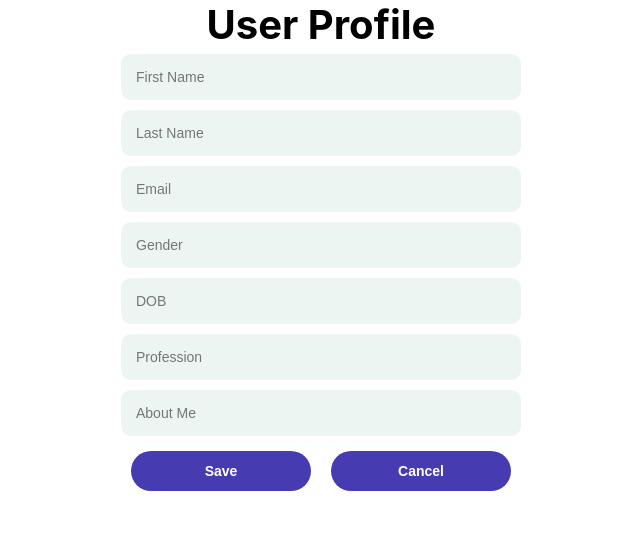
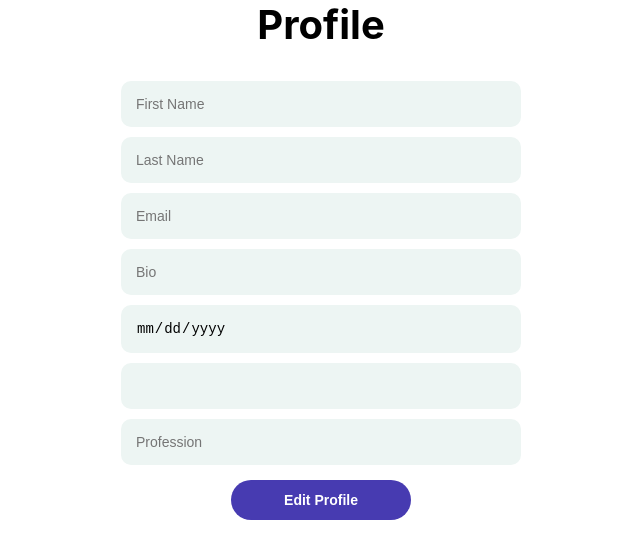
Before and after one commit to WSU-4110/CareConnect, a React (Create React App) app in the folder client/: page /viewProfile in a window 1280 px wide. Shown: the top 558 px of the page, without its empty margins (319-959 px from the left). Built offline with nearby package versions, Linux system fonts and the light colour scheme.

Commit message:
Updated Backend of View Profile

```diff
--- a/client/src/components/Login/index.jsx
+++ b/client/src/components/Login/index.jsx
@@ -17,6 +17,7 @@ const Login = () => {
 			const url = "http://localhost:8080/api/auth";
 			const { data: res } = await axios.post(url, data);
 			localStorage.setItem("token", res.data);
+			localStorage.setItem("user", data.email); // For User Profile
 			window.location = "/";
 		} catch (error) {
 			if (
--- a/client/src/components/Main/index.jsx
+++ b/client/src/components/Main/index.jsx
@@ -1,10 +1,13 @@
 import React from "react";
 import styles from "./styles.module.css";
 
-const Main = () => {
+const Main = (props) => {
   const handleLogout = () => {
     localStorage.removeItem("token");
-    window.location.reload();
+    localStorage.removeItem("user");
+   //window.location.reload();
+
+   window.location.href = "/";
   };
 
   return (
@@ -22,6 +25,7 @@ const Main = () => {
           Logout
         </button>
       </nav>
+      {props.children}
     </div>
   );
 };
--- a/client/src/components/ViewProfile/index.jsx
+++ b/client/src/components/ViewProfile/index.jsx
@@ -1,50 +1,114 @@
+import { useEffect, useState } from "react";
+import axios from "axios";
+import { useNavigate } from "react-router-dom";
 import styles from "./styles.module.css";
 import Main from "../Main";
-import { useEffect, useState } from "react";
 
 const ViewProfile = () => {
 
-    return (
-        <div className= {styles["left-section"]}>
+    const [data, setData] = useState({
+		firstName: "",
+		lastName: "",
+		email: "",
+		password: "",
+		bio: "",
+		dob: "",
+		gender: "",
+		personalInfo: "",
+
+	});
+    const navigate = useNavigate();
+	const handleSubmit = (e) => {
+		e.preventDefault();
+		navigate("/editProfile");
+    };
+
+    useEffect(() => {
+		const email = localStorage.getItem("user") || null;
+		if (!email) return;
+		axios
+			.post("http://localhost:8080/api/users/getProfile", {
+				email,
+			})
+			.then((response) => {
+				const profile = response.data;
+				console.log(profile);
+				if (profile) {
+					setData({
+						firstName: profile.firstName || "",
+						lastName: profile.lastName || "",
+						email: profile.email || "",
+						bio: profile.bio || "",
+						dob: profile.dob?.substring(0, 10) || "",
+						gender: profile.gender || "",
+						personalInfo: profile.personalInfo || "",
+						password: profile.password || "",
+
+					});
+				}
+			})
+			.catch((error) => {
+				console.error("Error fetching user profile:", error);
+			});
+	}, []);
 
 
-<div className={styles.right}>
-					<form className={styles.form_container} >
-						<h1>User Profile</h1>
+
+    return (
+
+			<div className={styles.edit_container}>
+				<div className={styles.edit_form_container}>
+					<div className={styles.inner}>
+						<form
+							className={styles.form_container}
+							onSubmit={handleSubmit}
+						>
+							<h1>Profile</h1>
                         <input
 								type="text"
 								placeholder="First Name"
 								name="firstName"
-							required
+								defaultValue={data.firstName}
 								className={styles.input}
+								readOnly
 							/>
 							<input
 								type="text"
 								placeholder="Last Name"
 								name="lastName"
-							required
+								defaultValue={data.lastName}
 								className={styles.input}
+								readOnly
 							/>
 							<input
 								type="email"
 								placeholder="Email"
 								name="email"
-							required
+								defaultValue={data.email}
 								className={styles.input}
+								readOnly
 							/>
 							<input
-							type="Gender"
-							placeholder="Gender"
-							name="Gender"
-							required
+								type="text"
+								placeholder="Bio"
+								name="bio"
+								defaultValue={data.bio}
 								className={styles.input}
+								readOnly
 							/>
 							<input
-							type="DOB"
-							placeholder="DOB"
-							name="DOB"
-							required
+								type="date"
+								name="dob"
+								defaultValue={data.dob}
 								className={styles.input}
+								readOnly
+							/>
+							<input
+								type="text"
+								name="gender"
+								defaultValue={data.gender}
+								className={styles.input}
+								readOnly
 							/>
 
                         <input
@@ -55,25 +119,13 @@ const ViewProfile = () => {
 							className={styles.input}
 						/>
 
-                        <input
-							type="About Me"
-							placeholder="About Me"
-							name="About Me"
-							required
-							className={styles.input}
-						/>
 
-                        <div>
                         <button type="submit" className={styles.green_btn}>
-							Save
+								Edit Profile
 						</button>
-                        <button type="submit" className={styles.green_btn}>
-							Cancel
-						</button>
-                        </div>
 					</form>
 				</div>
-
+        </div>
 </div>
 
 
```
Also changed, not shown: 2 other files (tests, documents, lock files or other folders). Lines whose indentation alone changed are shown as unchanged.
